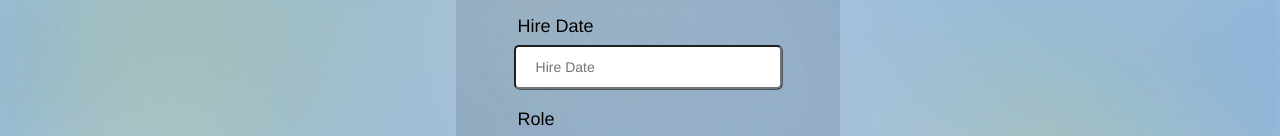
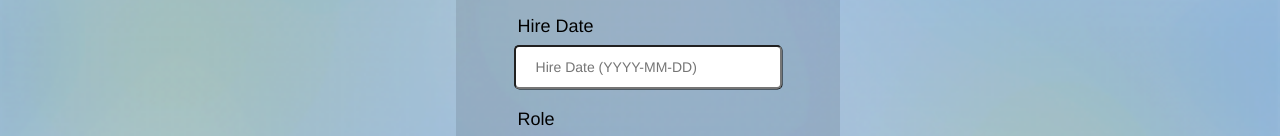
Before and after one commit to KiranMayeeMaddi/EmployeePortal, a website: page boilerplate/userInterface/newEmployee/newEmployee.html in a window 1280 px wide. Shown: the part 303-439 px from the top of the page. Drawn offline with nearby package versions, Linux system fonts and the light colour scheme; files whose address does not match are found by name.

Commit message:
Hire Date format in UI

```diff
--- a/boilerplate/userInterface/newEmployee/newEmployee.html
+++ b/boilerplate/userInterface/newEmployee/newEmployee.html
@@ -17,7 +17,7 @@
         <label> Last Name </label><br>
         <input type="text" id="text2" placeholder="Last Name" ng-model="employee.lastName" required/> <br>
         <label> Hire Date </label><br>
-        <input type="text" id="text3" placeholder="Hire Date" ng-model="employee.hireDate" required/> <br>
+        <input type="text" id="text3" placeholder="Hire Date (YYYY-MM-DD)" ng-model="employee.hireDate" required/> <br>
         <label> Role </label><br>
         <input type="text"  id="text4" placeholder="Role" ng-model="employee.role" required/> <br>
         <button>  Add Employee </button> <br><br>
```
